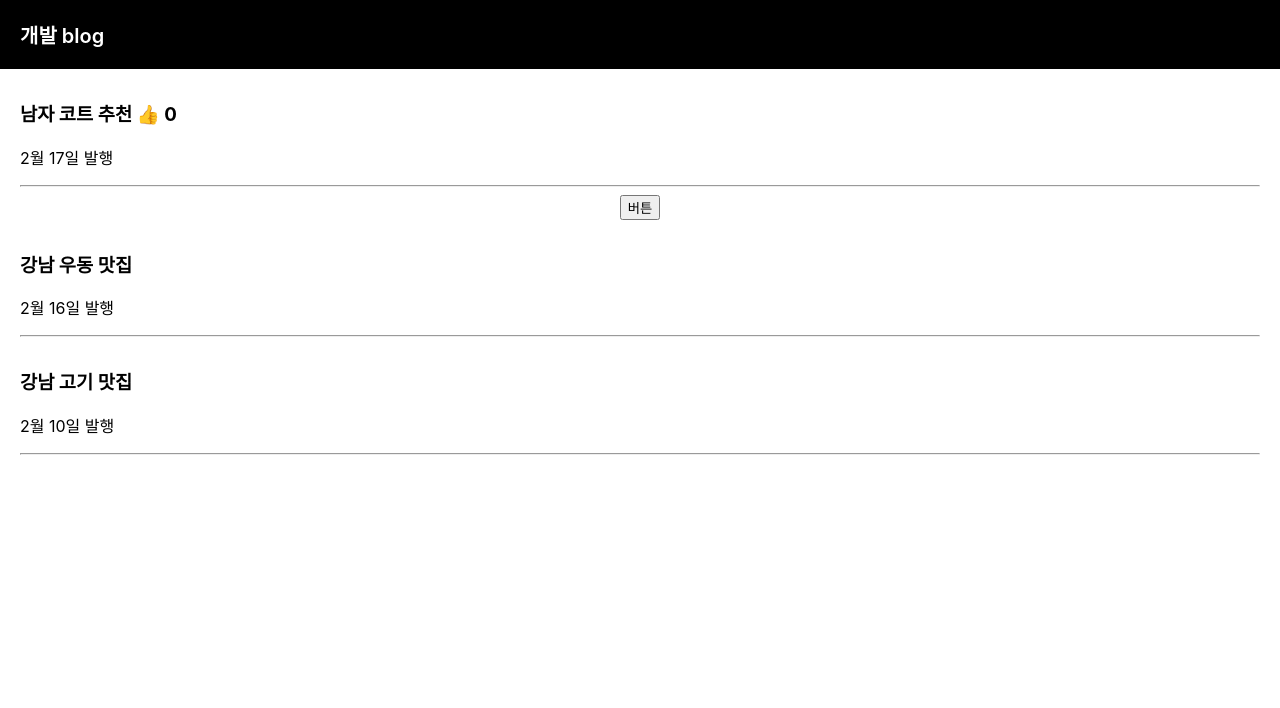
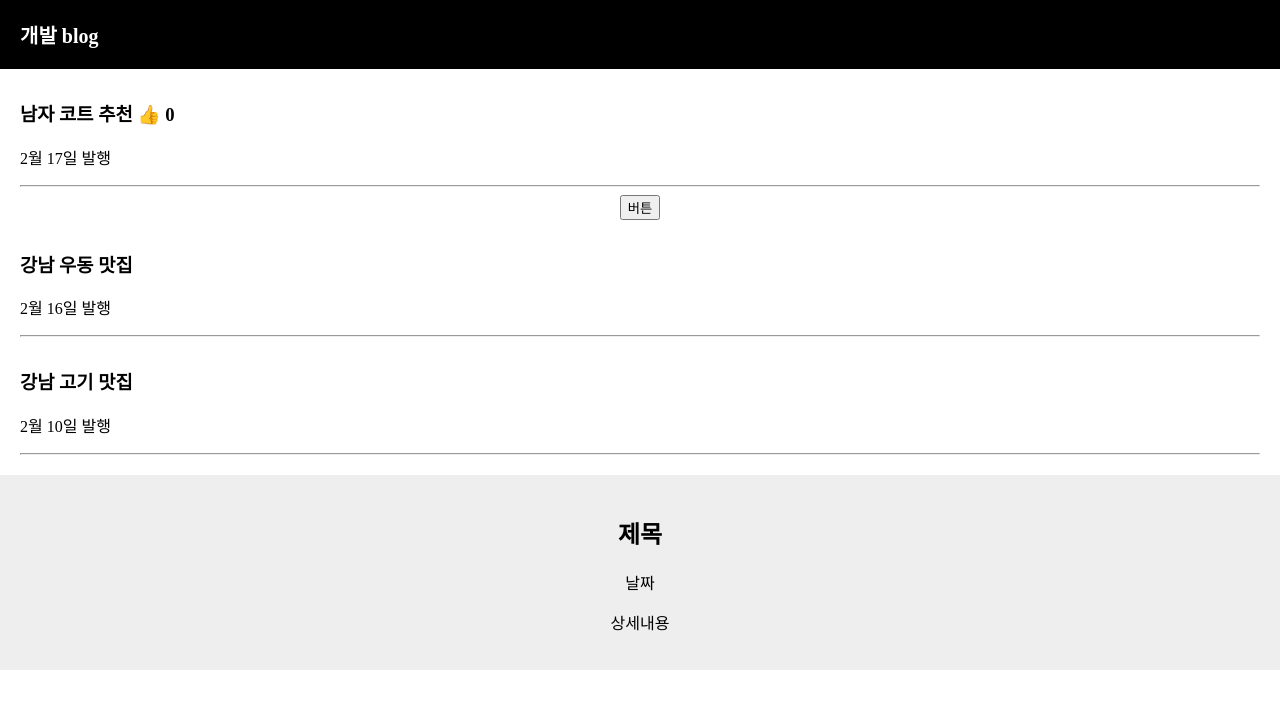
Before and after one commit to HongYeseul/CoddingApple_React, a React (Create React App) app in the folder blog/: page / in a window 1280 px wide. Shown: the top 708 px of the page. Built offline with nearby package versions, Linux system fonts and the light colour scheme.

Commit message:
6- Component : 많은 div들을 한 단어로 줄이고 싶은 충동이 들 때

```diff
--- a/blog/src/App.css
+++ b/blog/src/App.css
@@ -1,6 +1,17 @@
 .App {
   text-align: center;
 }
+
+body{
+  font-family: 'nanumsquare';
+}
+
+.modal{
+  margin-top: 20px;
+  padding: 20px;
+  background: #eee;
+}
+
 .black-nav{
   background: black;
   width: 100%;
--- a/blog/src/App.js
+++ b/blog/src/App.js
@@ -8,20 +8,9 @@ function App() {
   let [따봉, 따봉변경] = useState(0);
 
   function 제목바꾸기(){
-    {/*
-      미리 정의된 함수를 집어 넣을 때는 소괄호를 넣지 않는게 포인트
-      ()를 적게되면 바로 실행되기 때문에. 버튼을 눌렀을 때 실행이 되어야 함!
-    */}
-    {/*var newArray = 글제목;  이렇게 복사하면 reference copy가 된다 주의 */}
-    var newArray = [...글제목]; {/* deep copy!!! ...기호는 중괄호나 대괄호를 벗겨달라는 뜻으로 사용되거나 array/object자료형을 deepcopy시 사용 */}
+    var newArray = [...글제목];
     newArray[0] = '여자 코트 추천';
     글제목변경( newArray );
-    {/*
-      state 변경 방법 (꼭 외우세요!!!)
-      1. 일단 기존 state 카피본을 만들고
-      2. 카피본에 수정사항 반영하고
-      3. 변경함수()에 집어넣기
-    */}
   }
 
   return (
@@ -48,8 +37,39 @@ function App() {
         <p>2월 10일 발행</p>
         <hr/>
       </div>
+
+      <Modal />
+      {/*
+        Component 만들때 주의 사항
+        1. 이름은 대문자로 시작
+        2. return 소괄호 안에 내용을 담는데, return()안에 있는 건 태그 하나로 묶어야함
+
+        Component를 사용하면,
+        컴포넌트 안에 컴포넌트를 넣는 등 관리가 편해짐
+
+        어떤 것들을 Component로 만드는 것이 좋을까?
+        - 반복 출현하는 HTML 덩어리들
+        - 자주 변경되는 HTML UI들
+        - 다른 페이지를 만들 때
+
+        단점
+        - State를 사용할 때 복잡해짐
+          -> 상위 컴포넌트에서 만든 state를 사용하려면 props문법을 이용해야함
+       */}
     </div>
   );
 }
 
+function Modal(){
+  return(
+    <> {/* div가 쓰기 싫다면 <>, </> 로 해주어도 됨 */}
+    <div className="modal">
+        <h2>제목</h2>
+        <p>날짜</p>
+        <p>상세내용</p>
+      </div>
+    </>
+  )
+}
+
 export default App;
```
